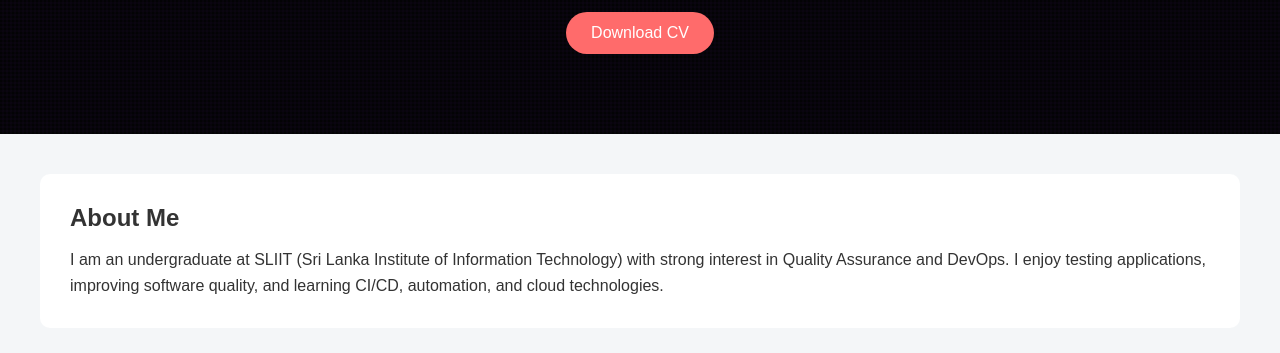
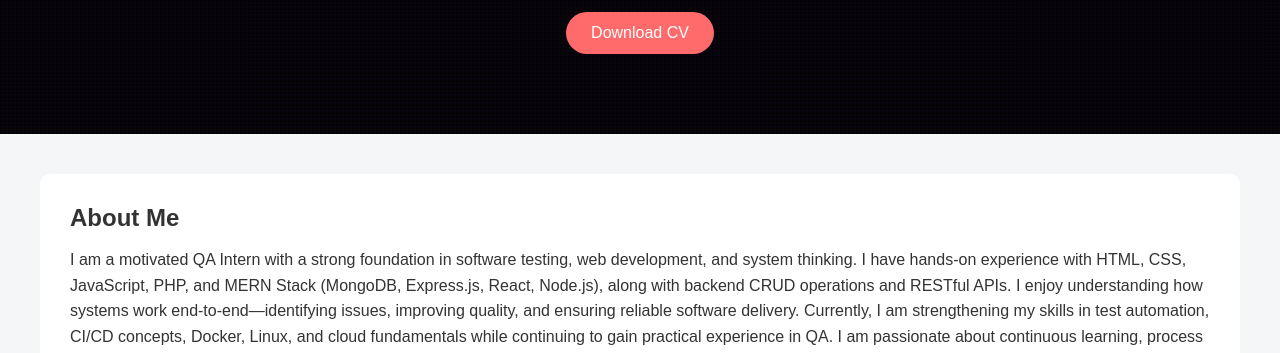
Before and after one commit to Luhithhimsra/luhith-portfolio-, a plain HTML site: page index.html in a window 1280 px wide. Shown: the part 438-791 px from the top of the page. Drawn offline with Linux system fonts and the light colour scheme.

Commit message:
Update index.html

```diff
--- a/index.html
+++ b/index.html
@@ -47,8 +47,10 @@
   <section id="about">
     <h2>About Me</h2>
     <p>
-      I am an undergraduate at SLIIT (Sri Lanka Institute of Information Technology) with strong interest in Quality Assurance and DevOps.
-      I enjoy testing applications, improving software quality, and learning CI/CD, automation, and cloud technologies.
+I am a motivated QA Intern with a strong foundation in software testing, web development, and system thinking. I have hands-on experience with HTML, CSS, JavaScript, PHP, and MERN Stack (MongoDB, Express.js, React, Node.js), along with backend CRUD operations and RESTful APIs.
+I enjoy understanding how systems work end-to-end—identifying issues, improving quality, and ensuring reliable software delivery. Currently, I am strengthening my skills in test automation, CI/CD concepts, Docker, Linux, and cloud fundamentals while continuing to gain practical experience in QA.
+I am passionate about continuous learning, process improvement, and building scalable, reliable systems. Open to opportunities that allow me to grow as a QA Engineer while progressing toward a DevOps-focused career.
+Think Difference 😉💪🤍
     </p>
   </section>
 
```
